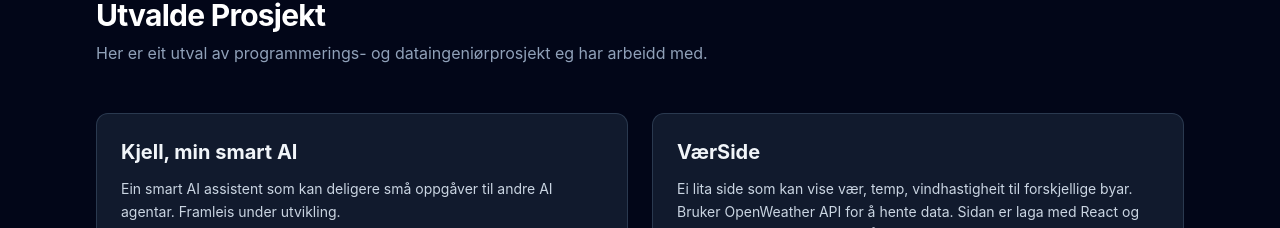
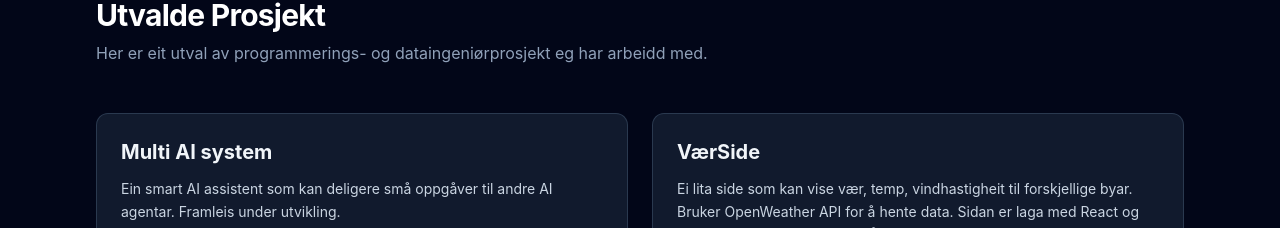
Before and after one commit to Toft30/Portfolio, a React (Vite) app in the folder react-portfolio/: page / in a window 1280 px wide. Shown: the part 1658-1886 px from the top of the page. Built offline with nearby package versions, Linux system fonts and the light colour scheme.

Commit message:
namnendring

```diff
--- a/react-portfolio/src/components/Project.jsx
+++ b/react-portfolio/src/components/Project.jsx
@@ -1,7 +1,7 @@
 const projectsData = [
   {
     id: 1,
-    title: 'Kjell, min smart AI',
+    title: 'Multi AI system',
     description:
        'Ein smart AI assistent som kan deligere små oppgåver til andre AI agentar. Framleis under utvikling.',
           techStack: ['Java', 'Spring', 'LangChain', 'PostgreSQL'],
```
